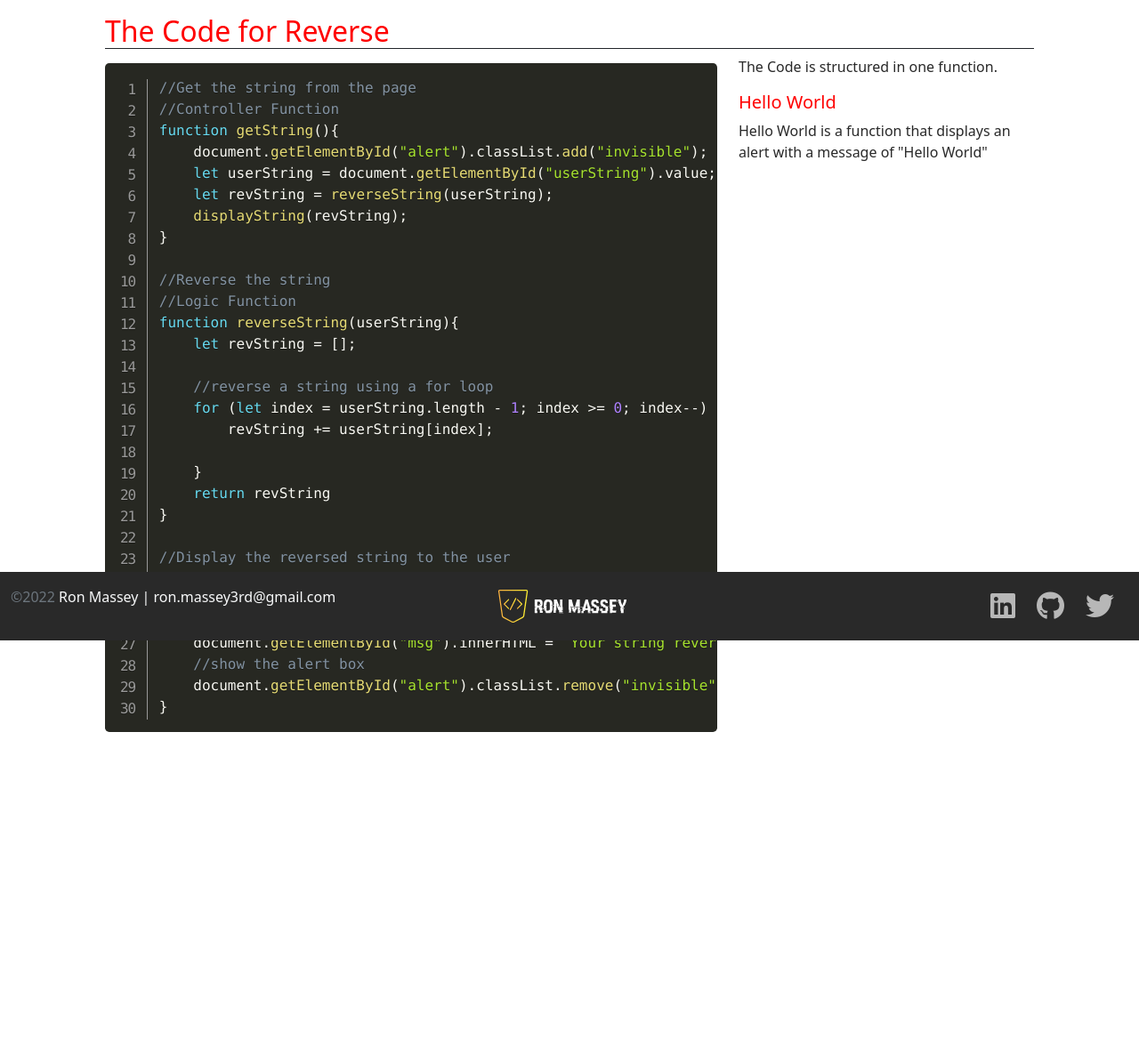
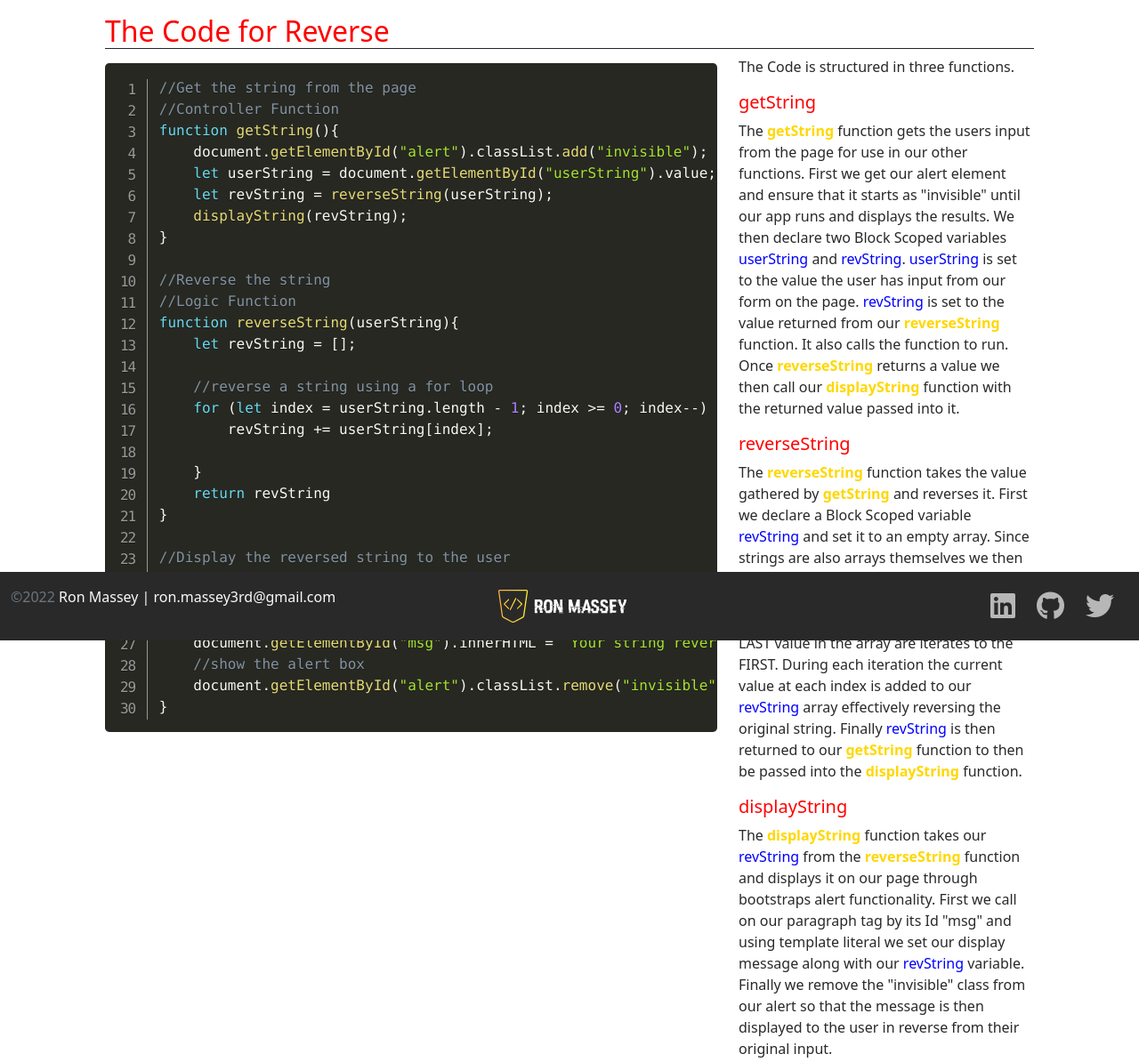
Before and after one commit to Rmassey11/Reverse, a plain HTML site: page code.html in a window 1280 px wide. Shown: the part 80-1274 px from the top of the page at 89% size. Before the commit the page ends 1116 px from the top, so only its background shows below. Drawn offline with nearby package versions, Linux system fonts and the light colour scheme.

Commit message:
code.html updated
description of JS added to code.html

```diff
--- a/code.html
+++ b/code.html
@@ -89,9 +89,30 @@ function displayString(revstring){
                 </pre>
             </div>
             <div class="col-lg-4">
-                <p>The Code is structured in one function.</p>
-                <h5>Hello World</h5>
-                <p>Hello World is a function that displays an alert with a message of "Hello World"</p>
+                <p>The Code is structured in three functions.</p>
+                <h5>getString</h5>
+                <p>The <span class="boldGold">getString</span> function gets the users input from the page for use in our other functions.
+                    First we get our alert element and ensure that it starts as "invisible" until our app runs and displays the results.
+                    We then declare two Block Scoped variables <span class="var">userString</span> and <span class="var">revString</span>. <span class="var">userString</span> is set to the value the user has input
+                    from our form on the page. <span class="var">revString</span> is set to the value returned from our <span class="boldGold">reverseString</span> function. It also calls the function to run.
+                    Once <span class="boldGold">reverseString</span> returns a value we then call our <span class="boldGold">displayString</span> function with the returned value passed into it.
+                </p>
+                <h5>reverseString</h5>
+                <p>The <span class="boldGold">reverseString</span> function takes the value gathered by <span class="boldGold">getString</span> and reverses it.
+                    First we declare a Block Scoped variable <span class="var">revString</span> and set it to an empty array.
+                    Since strings are also arrays themselves we then run a "for loop" through the string array
+                    passed to us as <span class="var">userString</span> from our <span class="boldGold">getString</span> function. The loop begins at the LAST value
+                    in the array are iterates to the FIRST. During each iteration the current value at each index
+                    is added to our <span class="var">revString</span> array effectively reversing the original string. Finally <span class="var">revString</span>
+                    is then returned to our <span class="boldGold">getString</span> function to then be passed into the <span class="boldGold">displayString</span> function.
+                </p>
+                <h5>displayString</h5>
+                <p>The <span class="boldGold">displayString</span> function takes our <span class="var">revString</span> from the <span class="boldGold">reverseString</span> function and displays it
+                    on our page through bootstraps alert functionality. First we call on our paragraph tag by its Id "msg"
+                    and using template literal we set our display message along with our <span class="var">revString</span> variable. Finally we remove
+                    the "invisible" class from our alert so that the message is then displayed to the user in reverse from their
+                    original input.
+                </p>
             </div>
         </div>
     </div>
--- a/css/site.css
+++ b/css/site.css
@@ -3,6 +3,15 @@
     --secondary-color: #ff993b;
     --dark-color: #292929;
     --white-color: #e7e7e7;
+}
+
+.boldGold{
+    font-weight: bold;
+    color: gold;
+}
+
+.var{
+    color: blue;
 }
 
 body {
```
